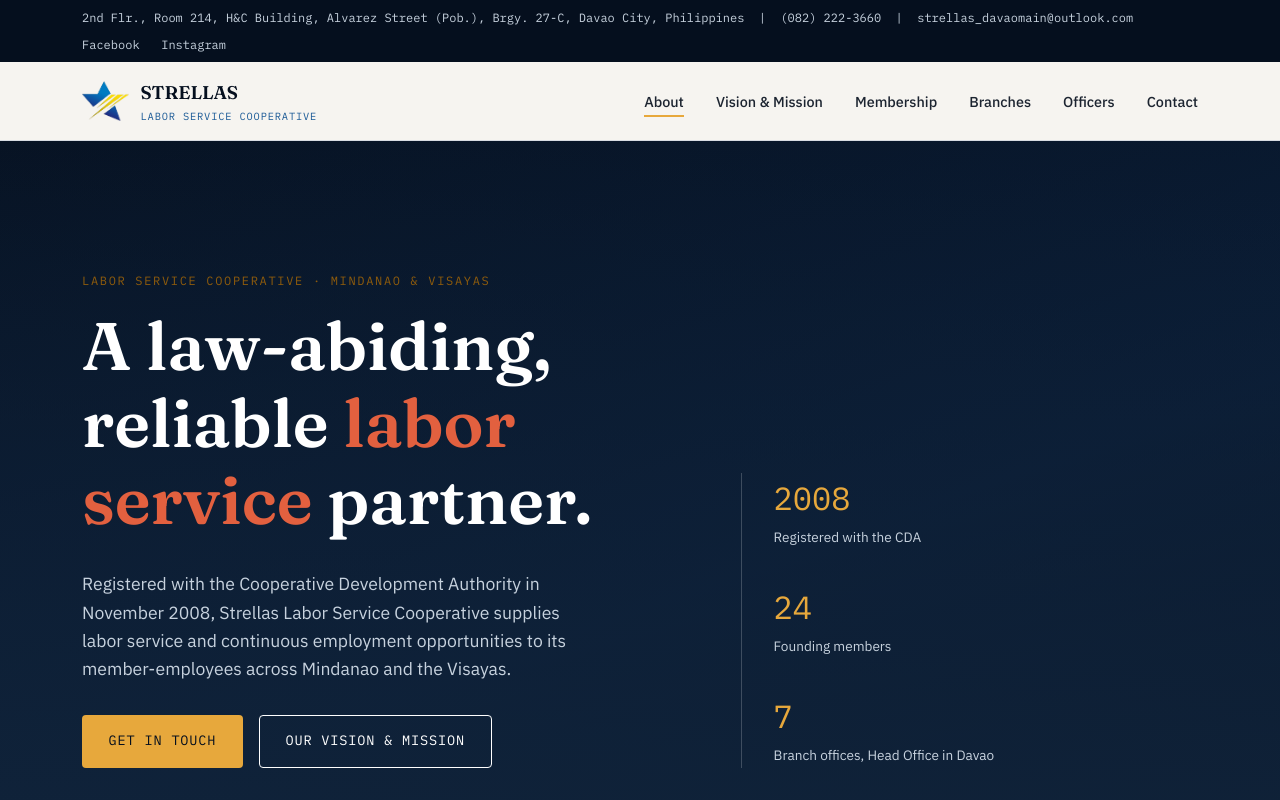
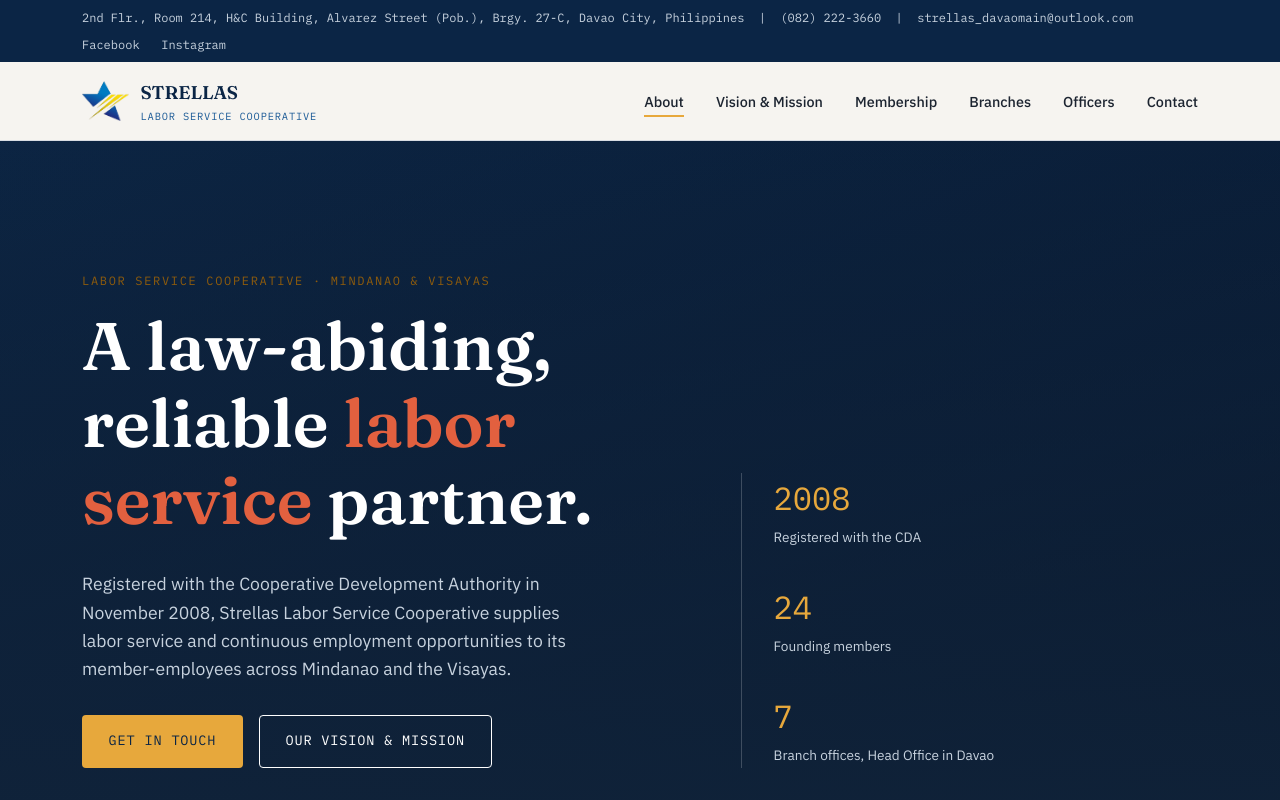
Before and after one commit to jpdoestech/strellaslsc, a plain HTML site: page index.html in a window 1280 px wide. Shown: the top 800 px of the page. Drawn offline with Linux system fonts and the light colour scheme; no server answers.

Commit message:
Update style.css

```diff
--- a/css/style.css
+++ b/css/style.css
@@ -30,7 +30,7 @@
         they're used below.
      2. One consistent gray scale instead of half a dozen one-off grays
         scattered through the file, so future edits stay consistent. */
-  --ink: #050f1e;         /* #0b2545 French navy -- header bg, dark sections, primary text on light */
+  --ink: #0b2545;         /* #0b2545 French navy -- header bg, dark sections, primary text on light */
   --ink-deep: #050f1e;    /* darkest navy -- hero gradient floor, footer */
   --sea: #1b5a96;         /* brand blue -- links, icons, section accents (matches the logo's blue) */
   --gold: #e7a83c;        /* bright gold -- CTAs, highlights on DARK backgrounds. Use sparingly */
```
